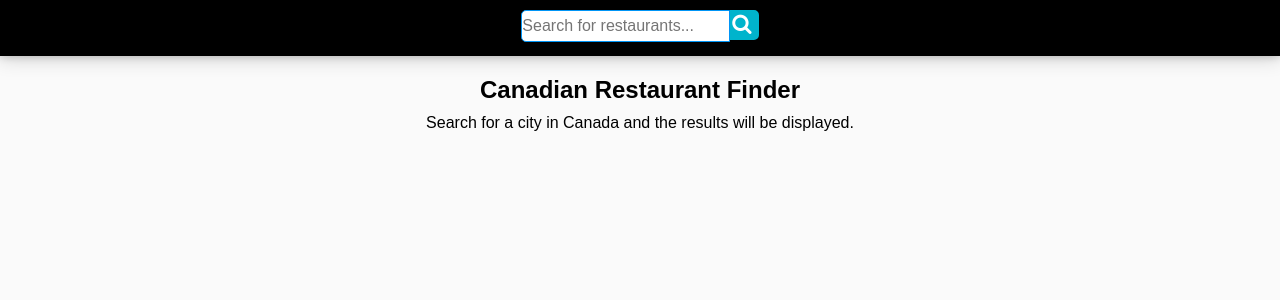
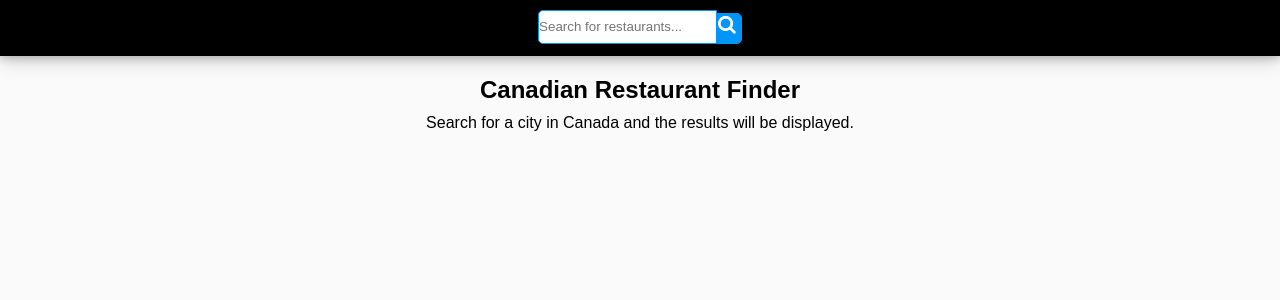
Before and after one commit to rokasGithub/RestaurantsReactRedux, a React (Create React App) app: page / in a window 1280 px wide. Shown: the top 300 px of the page. Built offline with nearby package versions, Linux system fonts and the light colour scheme.

Commit message:
Improved css

```diff
--- a/src/component/button/styles.scss
+++ b/src/component/button/styles.scss
@@ -1,20 +1,20 @@
 @import url(https://fonts.googleapis.com/css?family=Open+Sans);
 #searchInput {
-  height: 4vh;
+  height: 4.2vh;
   border: 1px solid #0095f6;
   border-radius: 5px 0 0 5px;
   cursor: pointer;
-  font-size: 1em;
 }
 
 .searchButton {
-  border: 2px solid #00b4cc;
-  background: #00b4cc;
+  height: 1.6em;
+  border: 1px solid #0095f6;
+  background: #0095f6;
   text-align: center;
   color: #fff;
   border-radius: 0 5px 5px 0;
   cursor: pointer;
-  font-size: 2.6vh;
-  padding-bottom: 2px;
+  font-size: 1.2em;
+  padding-bottom: 10px;
   padding-right: 5px;
 }
--- a/src/component/restaurants/index.js
+++ b/src/component/restaurants/index.js
@@ -74,7 +74,7 @@ class Restaurants extends Component {
 }
 
 Restaurants.propTypes = {
-  restaurants: PropTypes.object,
+  restaurants: PropTypes.array,
 };
 
 const mapStateToProps = (state) => ({
--- a/src/component/restaurants/styles.scss
+++ b/src/component/restaurants/styles.scss
@@ -7,6 +7,5 @@
 #searchNameInput {
   border-radius: 5px;
   height: 4vh;
-  border: 1px solid #0095f6;
   font-size: 1em;
 }
```
